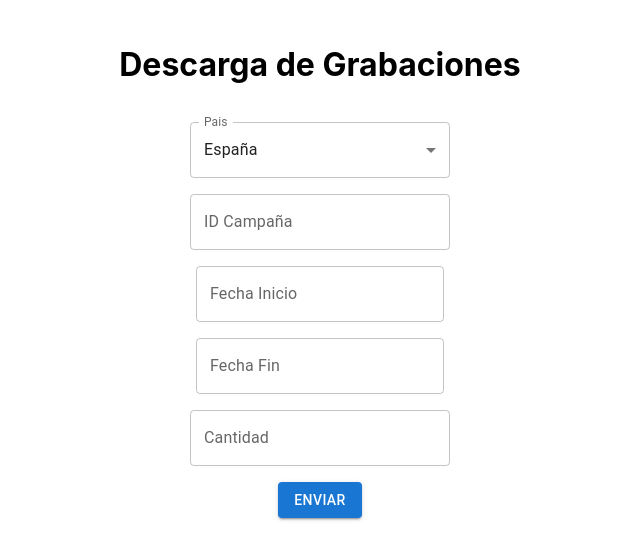
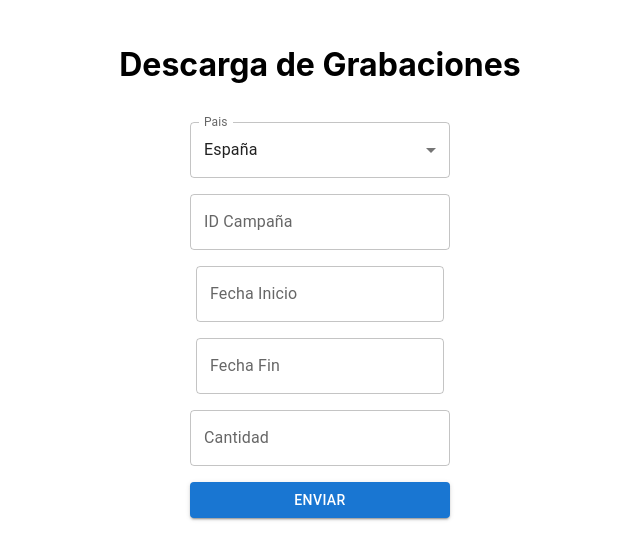
Before and after one commit to Kjlengo/amplifyApp, a React (Create React App) app: page / in a window 1280 px wide. Shown: the top 560 px of the page, without its empty margins (328-968 px from the left). Built offline with nearby package versions, Linux system fonts and the light colour scheme.

Commit message:
tamaño de boton enviar corregido

```diff
--- a/src/components/FormSample.js
+++ b/src/components/FormSample.js
@@ -172,7 +172,7 @@ export default function BasicTextFields() {
         </Grid>
 
         <Grid item>
-          <Button variant="contained" type="submit" >
+          <Button variant="contained" type="submit"  sx={{ minWidth: 260 }}>
             Enviar
           </Button>
         </Grid>
```
